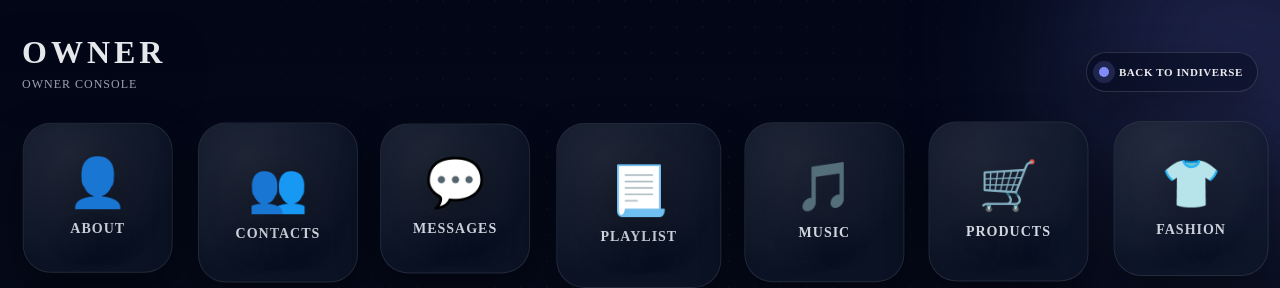
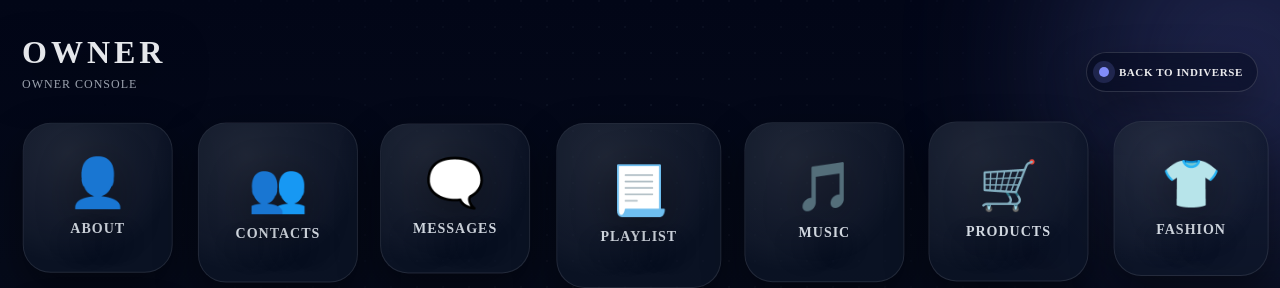
Before and after one commit to lamontaddo/indiverse-web, a React (Vite) app: page /#/world/1/owner/home in a window 1280 px wide. Shown: the top 288 px of the page. Built offline with nearby package versions, Linux system fonts and the light colour scheme; no server answers; sample sign-in values are in the browser's storage.

Commit message:
chore: savepoint after env + base url fix (2026-01-18T00:49Z)

```diff
--- a/src/pages/OwnerHomePage.jsx
+++ b/src/pages/OwnerHomePage.jsx
@@ -220,7 +220,8 @@ const builtOwnerRoutes = new Set([
             title={t.label}
           >
             <div className="oh-tileInner">
-              <div className="oh-icon">{ionToEmoji(t.ionicon)}</div>
+            <div className="oh-icon">{ionToEmoji(t.ionicon, t)}</div>
+
               <div className="oh-label">{t.label}</div>
             </div>
           </button>
```
